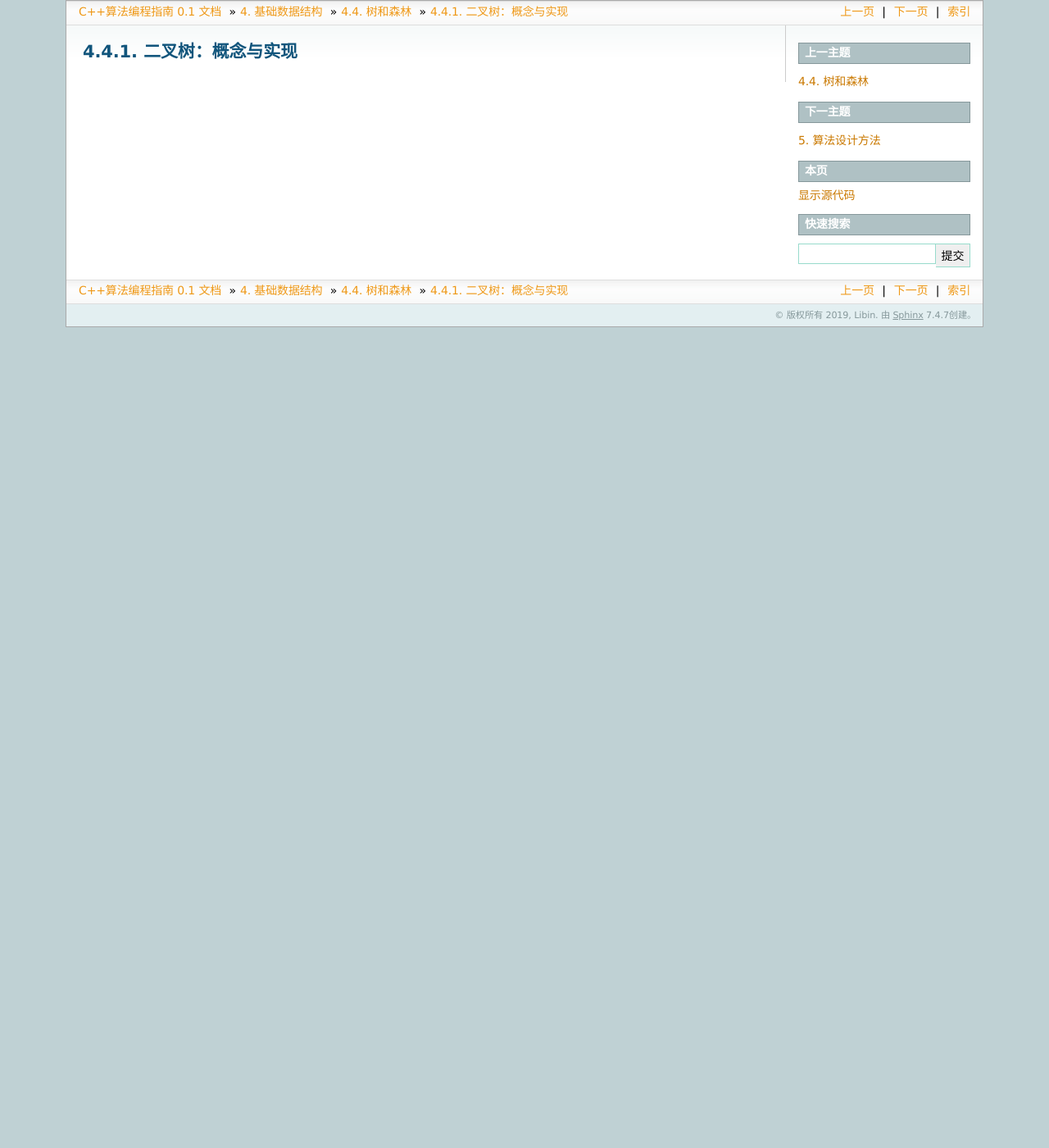
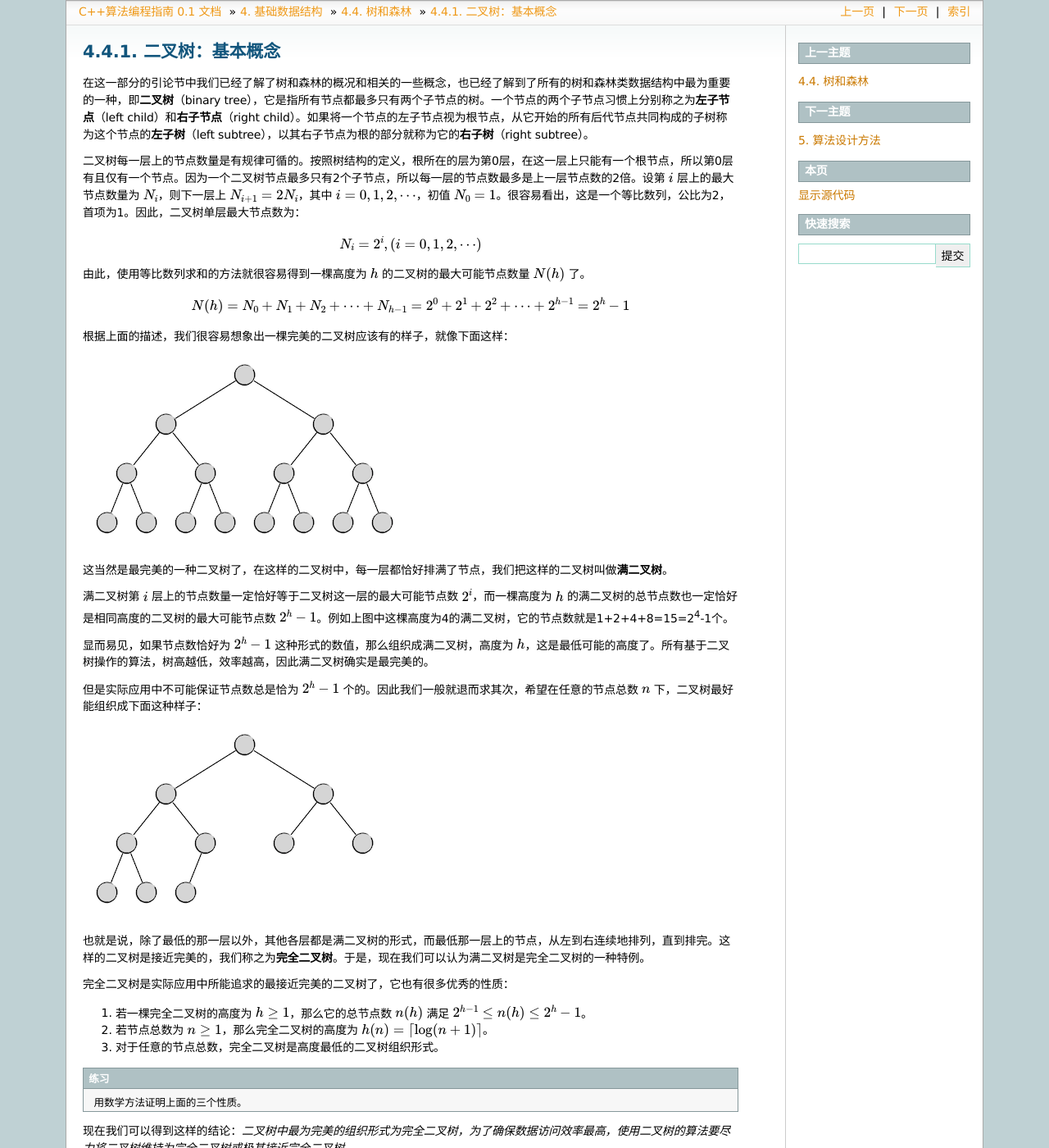
Before and after one commit to majorli/algo_guide, a Sphinx documentation site: the page built from source/ch03/sec04/341_bitree_1.rst, in a window 1280 px wide and 1400 px high. Shown: the whole window at 82% size. Built offline with Sphinx 7.4.7, drawn with Linux system fonts in a browser that asks for light colours; formulas are drawn with MathJax 3; some of the changed text lies outside the part shown.

Commit message:
20200802_0029_draft_341_writing

```diff
--- a/source/ch03/sec04/341_bitree_1.rst
+++ b/source/ch03/sec04/341_bitree_1.rst
@@ -1,2 +1,44 @@
-二叉树：概念与实现
+二叉树：基本概念
 ++++++++++++++++++
+
+在这一部分的引论节中我们已经了解了树和森林的概况和相关的一些概念，也已经了解到了所有的树和森林类数据结构中最为重要的一种，即\ :strong:`二叉树`\ （binary tree），它是指所有节点都最多只有两个子节点的树。一个节点的两个子节点习惯上分别称之为\ :strong:`左子节点`\ （left child）和\ :strong:`右子节点`\ （right child）。如果将一个节点的左子节点视为根节点，从它开始的所有后代节点共同构成的子树称为这个节点的\ :strong:`左子树`\ （left subtree），以其右子节点为根的部分就称为它的\ :strong:`右子树`\ （right subtree）。
+
+二叉树每一层上的节点数量是有规律可循的。按照树结构的定义，根所在的层为第0层，在这一层上只能有一个根节点，所以第0层有且仅有一个节点。因为一个二叉树节点最多只有2个子节点，所以每一层的节点数最多是上一层节点数的2倍。设第 :math:`i` 层上的最大节点数量为 :math:`N_i`\ ，则下一层上 :math:`N_{i+1}=2N_i`\ ，其中 :math:`i=0,1,2,\cdots`\ ，初值 :math:`N_0=1`\ 。很容易看出，这是一个等比数列，公比为2，首项为1。因此，二叉树单层最大节点数为：
+
+.. math::
+
+   N_i=2^i, (i=0,1,2,\cdots)
+
+由此，使用等比数列求和的方法就很容易得到一棵高度为 :math:`h` 的二叉树的最大可能节点数量 :math:`N(h)` 了。
+
+.. math::
+
+   N(h) = N_0 + N_1 + N_2 + \cdots + N_{h-1} = 2^0 + 2^1 + 2^2 + \cdots + 2^{h-1} = 2^h - 1
+
+根据上面的描述，我们很容易想象出一棵完美的二叉树应该有的样子，就像下面这样：
+
+.. image:: ../../images/341_bitree_1.png
+
+这当然是最完美的一种二叉树了，在这样的二叉树中，每一层都恰好排满了节点，我们把这样的二叉树叫做\ :strong:`满二叉树`\ 。
+
+满二叉树第 :math:`i` 层上的节点数量一定恰好等于二叉树这一层的最大可能节点数 :math:`2^i`\ ，而一棵高度为 :math:`h` 的满二叉树的总节点数也一定恰好是相同高度的二叉树的最大可能节点数 :math:`2^h-1`\ 。例如上图中这棵高度为4的满二叉树，它的节点数就是1+2+4+8=15=2\ :superscript:`4`\ -1个。
+
+显而易见，如果节点数恰好为 :math:`2^h-1` 这种形式的数值，那么组织成满二叉树，高度为 :math:`h`\ ，这是最低可能的高度了。所有基于二叉树操作的算法，树高越低，效率越高，因此满二叉树确实是最完美的。
+
+但是实际应用中不可能保证节点数总是恰为 :math:`2^h-1` 个的。因此我们一般就退而求其次，希望在任意的节点总数 :math:`n` 下，二叉树最好能组织成下面这种样子：
+
+.. image:: ../../images/341_bitree_2.png
+
+也就是说，除了最低的那一层以外，其他各层都是满二叉树的形式，而最低那一层上的节点，从左到右连续地排列，直到排完。这样的二叉树是接近完美的，我们称之为\ :strong:`完全二叉树`\ 。于是，现在我们可以认为满二叉树是完全二叉树的一种特例。
+
+完全二叉树是实际应用中所能追求的最接近完美的二叉树了，它也有很多优秀的性质：
+
+1. 若一棵完全二叉树的高度为 :math:`h \ge 1`\ ，那么它的总节点数 :math:`n(h)` 满足 :math:`2^{h-1} \le n(h) \le 2^h-1`\ 。
+2. 若节点总数为 :math:`n \ge 1`\ ，那么完全二叉树的高度为 :math:`h(n)=\left\lceil \log (n+1) \right\rceil`\ 。
+3. 对于任意的节点总数，完全二叉树是高度最低的二叉树组织形式。
+
+.. admonition:: 练习
+
+   用数学方法证明上面的三个性质。
+
+现在我们可以得到这样的结论：\ :emphasis:`二叉树中最为完美的组织形式为完全二叉树，为了确保数据访问效率最高，使用二叉树的算法要尽力将二叉树维持为完全二叉树或极其接近完全二叉树`\ 。
```
Also changed, not shown: source/images/341_bitree_1.png (added), source/images/341_bitree_2.png (added), source/images/341_bitree_3.png (added).
